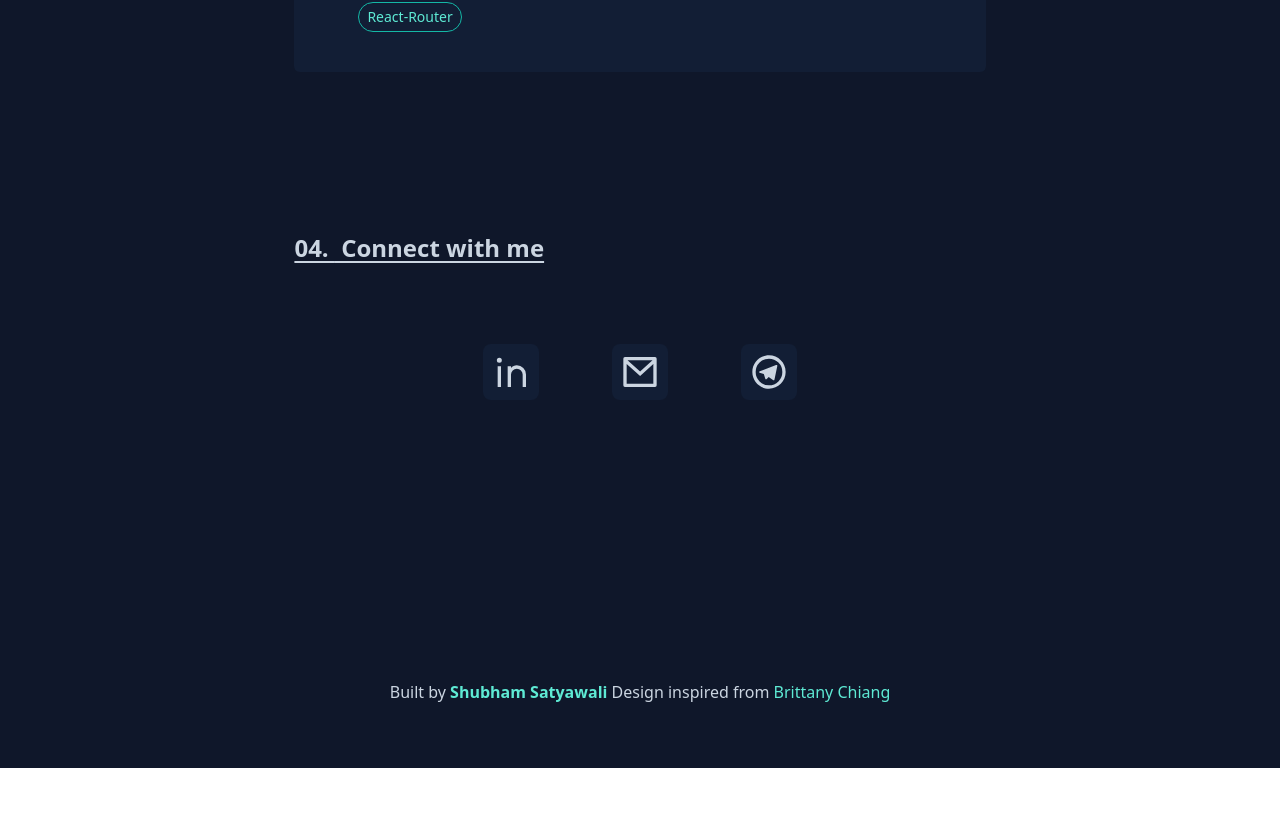
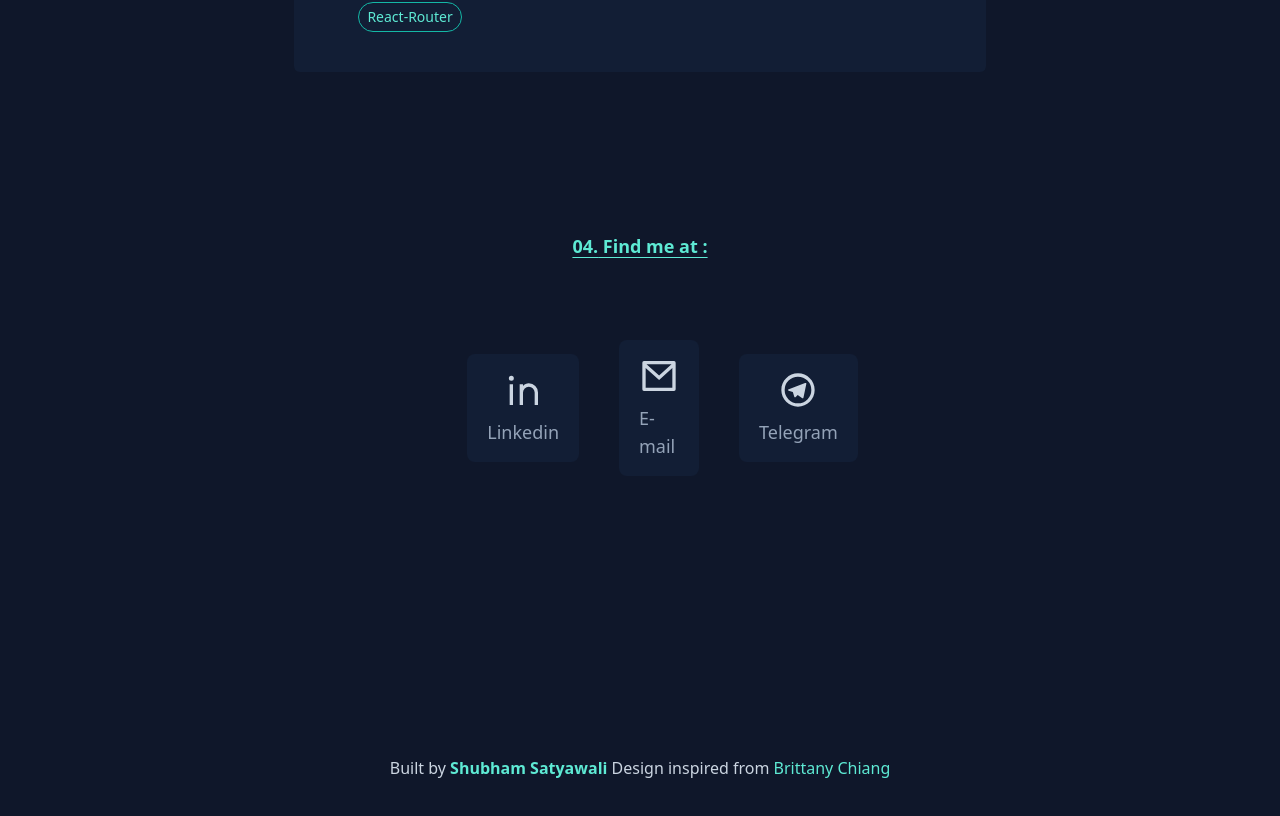
Before and after one commit to Shubham052000/portfolio-web-app, a React (Vite) app: page / in a window 1280 px wide. Shown: the part 4758-5574 px from the top of the page. Before the commit the page ends 5526 px from the top, so only its background shows below. Built offline with nearby package versions, Linux system fonts and the light colour scheme.

Commit message:
Finishing touches to contact section

```diff
--- a/src/components/Contact.tsx
+++ b/src/components/Contact.tsx
@@ -13,18 +13,19 @@ const Contact = () => {
   };
   return (
     <section id="contact" className="mt-40 text-lg mb-20">
-      <h2 className="text-primary text-2xl font-semibold mb-20 underline underline-offset-4">
-        <span>04.&nbsp;</span> Connect with me
+      <h2 className="text-accented-high text-lg font-semibold mb-20 text-center underline underline-offset-4">
+        <span>04.</span> Find me at :
       </h2>
       <div className="flex gap-10 justify-around items-center w-1/2 mx-auto">
         {contacts.map(({ title, svg, url, openInNewPage }) => {
           return (
             <div
               key={title}
-              className="p-2 rounded-lg bg-card hover:scale-125 duration-500"
+              className="px-5 py-4 rounded-lg bg-card duration-300 flex flex-col justify-center items-center gap-2"
               onClick={() => clickHandler(openInNewPage, url)}
             >
               {svg}
+              {title}
             </div>
           );
         })}
--- a/src/static/contactMe.tsx
+++ b/src/static/contactMe.tsx
@@ -1,7 +1,7 @@
 const linkedInSVG = (
   <svg
     xmlns="http://www.w3.org/2000/svg"
-    className="fill-primary w-10 hover:fill-accented-low"
+    className="fill-primary w-10 hover:fill-accented-low hover:scale-125 duration-300"
     viewBox="0 0 24 24"
   >
     <path fill="none" d="M0 0h24v24H0z" />
@@ -12,7 +12,7 @@ const emailSVG = (
   <svg
     xmlns="http://www.w3.org/2000/svg"
     viewBox="0 0 24 24"
-    className="fill-primary w-10 hover:fill-accented-low"
+    className="fill-primary w-10 hover:fill-accented-low hover:scale-125 duration-300"
   >
     <path fill="none" d="M0 0h24v24H0z" />
     <path d="M3 3h18a1 1 0 0 1 1 1v16a1 1 0 0 1-1 1H3a1 1 0 0 1-1-1V4a1 1 0 0 1 1-1zm17 4.238l-7.928 7.1L4 7.216V19h16V7.238zM4.511 5l7.55 6.662L19.502 5H4.511z" />
@@ -21,7 +21,7 @@ const emailSVG = (
 const telegramSVG = (
   <svg
     xmlns="http://www.w3.org/2000/svg"
-    className="fill-primary w-10 hover:fill-accented-low"
+    className="fill-primary w-10 hover:fill-accented-low hover:scale-125 duration-300"
     viewBox="0 0 24 24"
   >
     <path fill="none" d="M0 0h24v24H0z" />
@@ -31,19 +31,19 @@ const telegramSVG = (
 
 export const contacts = [
   {
-    title: "linkedin",
+    title: "Linkedin",
     url: "https://www.linkedin.com/in/shubham-satyawali-815550170/",
     svg: linkedInSVG,
     openInNewPage: true,
   },
   {
-    title: "email",
+    title: "E-mail",
     url: "shubham.satyawali.05@gmail.com",
     svg: emailSVG,
     openInNewPage: false,
   },
   {
-    title: "telegram",
+    title: "Telegram",
     url: "https://t.me/shubham_satyawali",
     svg: telegramSVG,
     openInNewPage: true,
```
